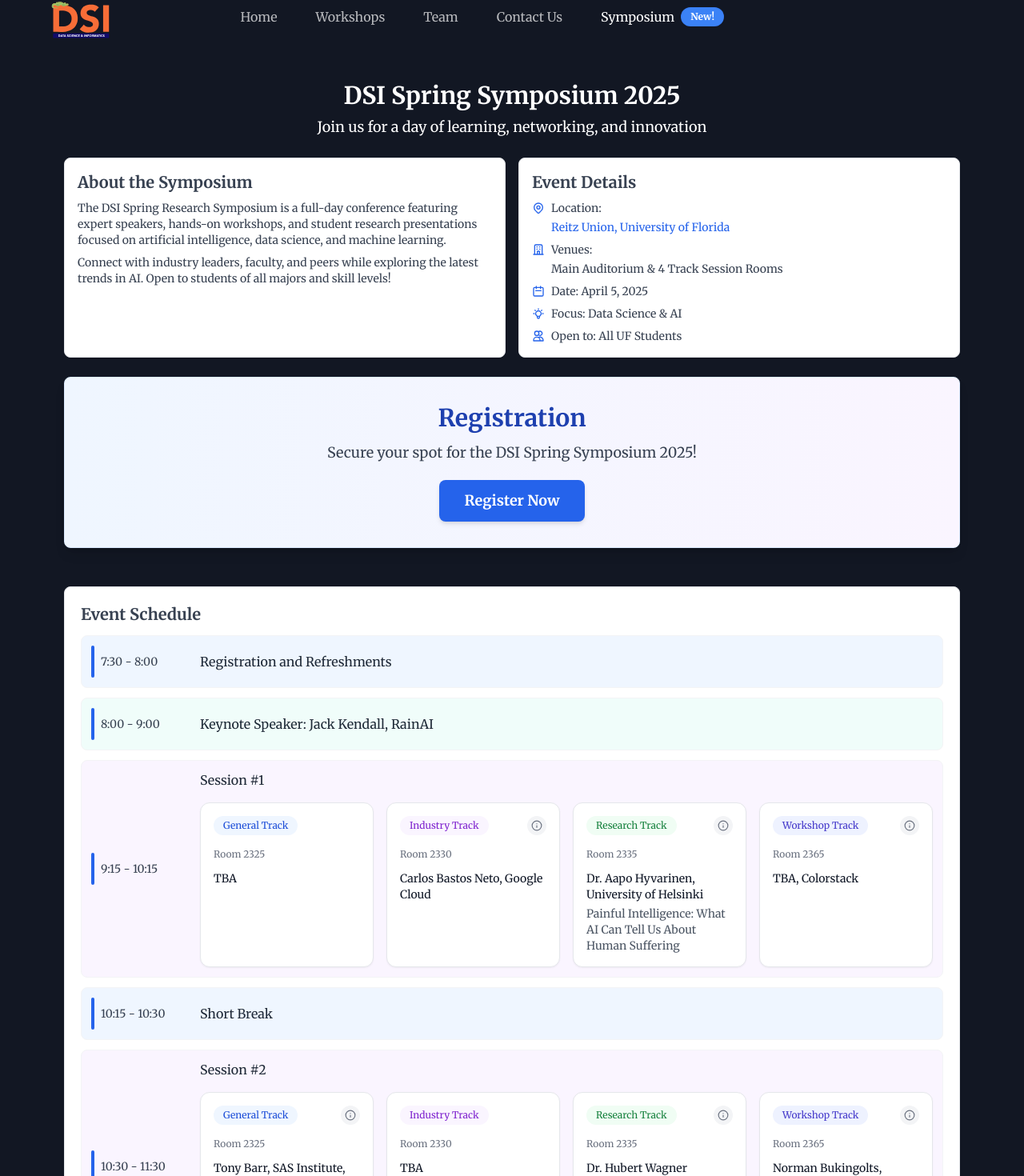
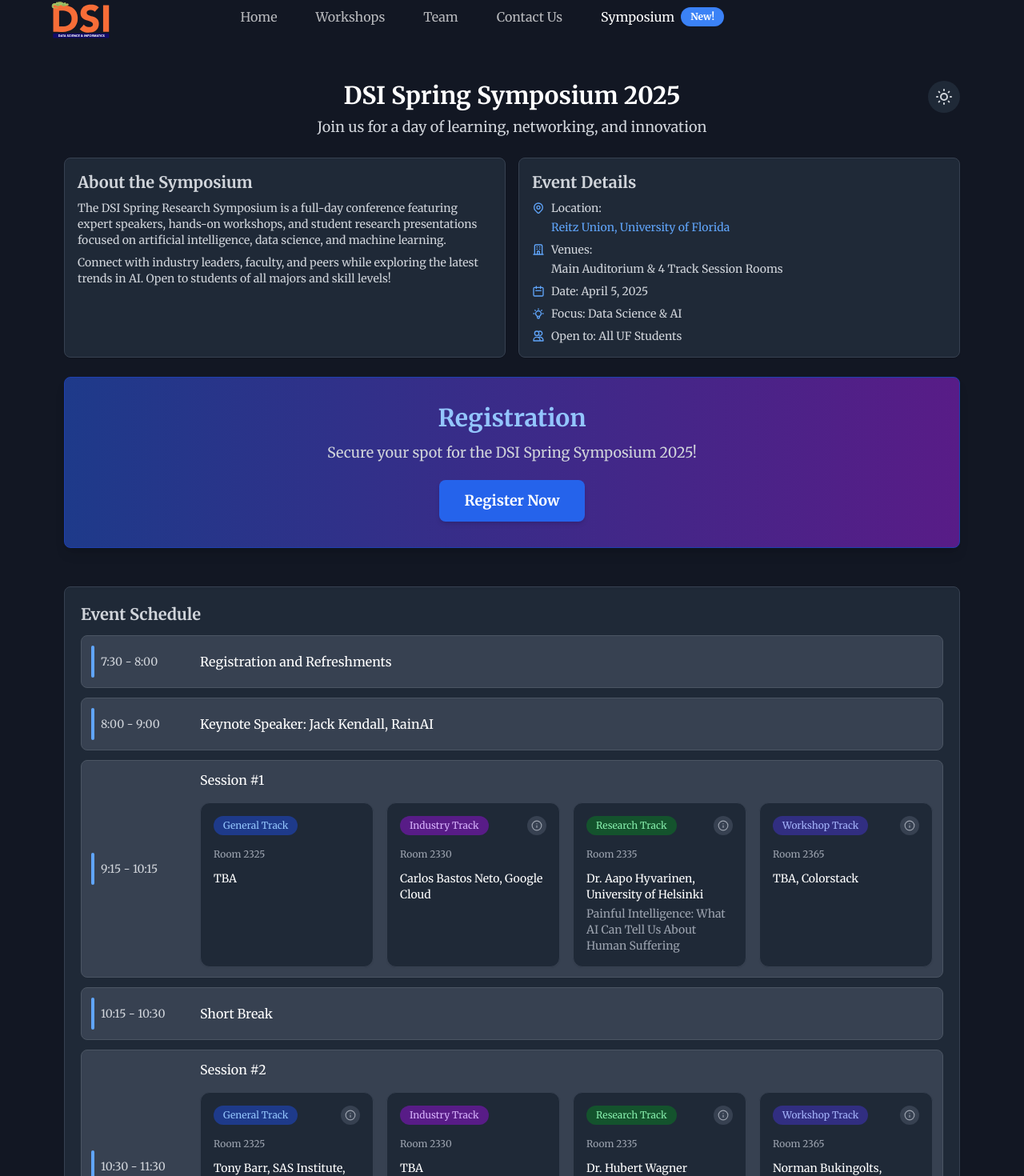
Before and after one commit to harryytsao/ufdsi.com, a Next.js app: page /symposium in a window 1280 px wide. Shown: the part 51-1521 px from the top of the page at 80% size. Built offline with nearby package versions, Linux system fonts and the light colour scheme.

Commit message:
dark/light mode toggle

```diff
--- a/src/components/Header/index.tsx
+++ b/src/components/Header/index.tsx
@@ -50,15 +50,14 @@ const Header = () => {
             <div className="w-60 max-w-full px-4 xl:mr-12">
               <Link
                 href="/"
-                className={`header-logo block w-full ${sticky ? "py-5 lg:py-2" : "py-8"
-                  } `}
+                className={`header-logo block w-full ${sticky ? "py-5 lg:py-2" : "py-8"}`}
               >
                 <Image
                   src="/images/logo/logo.svg"
                   alt="logo"
                   width={140}
                   height={30}
-                  className="hidden w-full dark:block"
+                  className="w-full block"
                 />
               </Link>
             </div>
--- a/src/components/symposium/index.tsx
+++ b/src/components/symposium/index.tsx
@@ -1,6 +1,7 @@
 'use client';
 
 import React, { useState } from 'react';
+import { useTheme } from 'next-themes';
 
 interface EventDetail {
   title: string;
@@ -17,6 +18,7 @@ const SymposiumSchedule = () => {
   const [selectedType, setSelectedType] = useState('all');
   const [modalOpen, setModalOpen] = useState(false);
   const [selectedEvent, setSelectedEvent] = useState(null);
+  const { theme, setTheme } = useTheme();
 
   const eventDetails: Record<string, EventDetail> = {
     "Norman Bukingolts, Association of Computing Machinery": {
@@ -229,21 +231,21 @@ const SymposiumSchedule = () => {
     const speakerDetails = eventDetails[speaker];
 
     return (
-      <div className="bg-white rounded-xl p-4 shadow-sm border border-gray-200 hover:shadow-md transition-all">
+      <div className="bg-white dark:bg-gray-800 rounded-xl p-4 shadow-sm border border-gray-200 dark:border-gray-700 hover:shadow-md transition-all">
         <div className="flex flex-col h-full">
           <div className="flex items-center justify-between mb-4">
             <span className={`inline-flex items-center rounded-full px-3 py-1 text-xs font-medium
-              ${type === 'general' ? 'bg-blue-50 text-blue-700' : ''}
-              ${type === 'industry' ? 'bg-purple-50 text-purple-700' : ''}
-              ${type === 'research' ? 'bg-green-50 text-green-700' : ''}
-              ${type === 'workshop' ? 'bg-indigo-50 text-indigo-700' : ''}
+              ${type === 'general' ? 'bg-blue-50 dark:bg-blue-900 text-blue-700 dark:text-blue-300' : ''}
+              ${type === 'industry' ? 'bg-purple-50 dark:bg-purple-900 text-purple-700 dark:text-purple-300' : ''}
+              ${type === 'research' ? 'bg-green-50 dark:bg-green-900 text-green-700 dark:text-green-300' : ''}
+              ${type === 'workshop' ? 'bg-indigo-50 dark:bg-indigo-900 text-indigo-700 dark:text-indigo-300' : ''}
             `}>
               {track}
             </span>
             {isClickable && (
               <button
                 onClick={() => onClick(speaker)}
-                className="inline-flex items-center justify-center rounded-full w-6 h-6 bg-gray-100 text-gray-500 hover:bg-gray-200"
+                className="inline-flex items-center justify-center rounded-full w-6 h-6 bg-gray-100 dark:bg-gray-700 text-gray-500 dark:text-gray-400 hover:bg-gray-200 dark:hover:bg-gray-600"
                 aria-label="View details"
               >
                 <svg xmlns="http://www.w3.org/2000/svg" width="14" height="14" viewBox="0 0 24 24" fill="none" stroke="currentColor" strokeWidth="2" strokeLinecap="round" strokeLinejoin="round">
@@ -255,14 +257,14 @@ const SymposiumSchedule = () => {
             )}
           </div>
 
-          <div className="text-xs font-medium text-gray-500 mb-3">{room}</div>
+          <div className="text-xs font-medium text-gray-500 dark:text-gray-400 mb-3">{room}</div>
 
           <div className="flex-grow">
             {/* Speaker name and title */}
             <div>
-              <h3 className="text-sm font-medium text-gray-900 leading-5 mb-1">{speaker}</h3>
+              <h3 className="text-sm font-medium text-gray-900 dark:text-white leading-5 mb-1">{speaker}</h3>
               {isClickable && speakerDetails?.title && (
-                <div className="text-sm text-gray-600 leading-5">
+                <div className="text-sm text-gray-600 dark:text-gray-400 leading-5">
                   {speakerDetails.title}
                 </div>
               )}
@@ -275,44 +277,59 @@ const SymposiumSchedule = () => {
 
   return (
     <div className="max-w-6xl mx-auto px-4 pt-24 sm:pt-28 pb-8">
-      <div className="mb-6 text-center">
-        <h1 className="text-2xl sm:text-3xl font-bold mb-2 mt-10">DSI Spring Symposium 2025</h1>
-        <p className="text-base sm:text-lg mb-4">Join us for a day of learning, networking, and innovation</p>
+      <div className="mb-6 text-center relative">
+        <button
+          onClick={() => setTheme(theme === 'dark' ? 'light' : 'dark')}
+          className="absolute right-0 top-0 p-2 rounded-full bg-gray-100 dark:bg-gray-800 text-gray-700 dark:text-gray-300 hover:bg-gray-200 dark:hover:bg-gray-700 transition-colors"
+          aria-label="Toggle dark mode"
+        >
+          {theme === 'dark' ? (
+            <svg xmlns="http://www.w3.org/2000/svg" className="h-6 w-6" fill="none" viewBox="0 0 24 24" stroke="currentColor">
+              <path strokeLinecap="round" strokeLinejoin="round" strokeWidth={2} d="M12 3v1m0 16v1m9-9h-1M4 12H3m15.364 6.364l-.707-.707M6.343 6.343l-.707-.707m12.728 0l-.707.707M6.343 17.657l-.707.707M16 12a4 4 0 11-8 0 4 4 0 018 0z" />
+            </svg>
+          ) : (
+            <svg xmlns="http://www.w3.org/2000/svg" className="h-6 w-6" fill="none" viewBox="0 0 24 24" stroke="currentColor">
+              <path strokeLinecap="round" strokeLinejoin="round" strokeWidth={2} d="M20.354 15.354A9 9 0 018.646 3.646 9.003 9.003 0 0012 21a9.003 9.003 0 008.354-5.646z" />
+            </svg>
+          )}
+        </button>
+        <h1 className="text-2xl sm:text-3xl font-bold mb-2 mt-10 text-gray-900 dark:text-white">DSI Spring Symposium 2025</h1>
+        <p className="text-base sm:text-lg mb-4 text-gray-700 dark:text-gray-300">Join us for a day of learning, networking, and innovation</p>
       </div>
 
       <div className="grid md:grid-cols-2 gap-4 mb-6">
-        <div className="border rounded-lg shadow-sm bg-white p-3 sm:p-4">
-          <h2 className="text-lg sm:text-xl text-gray-700 font-semibold mb-2">About the Symposium</h2>
-          <p className="text-sm text-gray-700 mb-2">
+        <div className="border rounded-lg shadow-sm bg-white dark:bg-gray-800 p-3 sm:p-4 border-gray-200 dark:border-gray-700">
+          <h2 className="text-lg sm:text-xl text-gray-700 dark:text-gray-300 font-semibold mb-2">About the Symposium</h2>
+          <p className="text-sm text-gray-700 dark:text-gray-300 mb-2">
             The DSI Spring Research Symposium is a full-day conference featuring expert speakers,
             hands-on workshops, and student research presentations focused on artificial intelligence,
             data science, and machine learning.
           </p>
-          <p className="text-sm text-gray-700">
+          <p className="text-sm text-gray-700 dark:text-gray-300">
             Connect with industry leaders, faculty, and peers while exploring the latest trends in AI.
             Open to students of all majors and skill levels!
           </p>
         </div>
 
-        <div className="border rounded-lg shadow-sm bg-white p-3 sm:p-4">
-          <h2 className="text-lg sm:text-xl text-gray-700 font-semibold mb-2">Event Details</h2>
-          <div className="space-y-2 text-sm text-gray-700">
+        <div className="border rounded-lg shadow-sm bg-white dark:bg-gray-800 p-3 sm:p-4 border-gray-200 dark:border-gray-700">
+          <h2 className="text-lg sm:text-xl text-gray-700 dark:text-gray-300 font-semibold mb-2">Event Details</h2>
+          <div className="space-y-2 text-sm text-gray-700 dark:text-gray-300">
             <div>
               <div className="flex items-center gap-2 mb-1">
-                <svg className="w-4 h-4 text-blue-600" fill="none" stroke="currentColor" viewBox="0 0 24 24">
+                <svg className="w-4 h-4 text-blue-600 dark:text-blue-400" fill="none" stroke="currentColor" viewBox="0 0 24 24">
                   <path strokeLinecap="round" strokeLinejoin="round" strokeWidth="2" d="M17.657 16.657L13.414 20.9a1.998 1.998 0 01-2.827 0l-4.244-4.243a8 8 0 1111.314 0z" />
                   <path strokeLinecap="round" strokeLinejoin="round" strokeWidth="2" d="M15 11a3 3 0 11-6 0 3 3 0 016 0z" />
                 </svg>
                 <p>Location:</p>
               </div>
               <a href="https://maps.app.goo.gl/qfhEnip1UEGpFeTj9" target="_blank" rel="noopener noreferrer"
-                className="ml-6 text-blue-600 hover:text-blue-800 hover:underline">
+                className="ml-6 text-blue-600 dark:text-blue-400 hover:text-blue-800 dark:hover:text-blue-300 hover:underline">
                 Reitz Union, University of Florida
               </a>
             </div>
             <div>
               <div className="flex items-center gap-2 mb-1">
-                <svg className="w-4 h-4 text-blue-600" fill="none" stroke="currentColor" viewBox="0 0 24 24">
+                <svg className="w-4 h-4 text-blue-600 dark:text-blue-400" fill="none" stroke="currentColor" viewBox="0 0 24 24">
                   <path strokeLinecap="round" strokeLinejoin="round" strokeWidth="2" d="M19 21V5a2 2 0 00-2-2H7a2 2 0 00-2 2v16m14 0h2m-2 0h-5m-9 0H3m2 0h5M9 7h1m-1 4h1m4-4h1m-1 4h1m-5 10v-5a1 1 0 011-1h2a1 1 0 011 1v5m-4 0h4" />
                 </svg>
                 <p>Venues:</p>
@@ -320,19 +337,19 @@ const SymposiumSchedule = () => {
               <p className="ml-6">Main Auditorium & 4 Track Session Rooms</p>
             </div>
             <div className="flex items-center gap-2">
-              <svg className="w-4 h-4 text-blue-600" fill="none" stroke="currentColor" viewBox="0 0 24 24">
+              <svg className="w-4 h-4 text-blue-600 dark:text-blue-400" fill="none" stroke="currentColor" viewBox="0 0 24 24">
                 <path strokeLinecap="round" strokeLinejoin="round" strokeWidth="2" d="M8 7V3m8 4V3m-9 8h10M5 21h14a2 2 0 002-2V7a2 2 0 00-2-2H5a2 2 0 00-2 2v12a2 2 0 002 2z" />
               </svg>
               <p>Date: April 5, 2025</p>
             </div>
             <div className="flex items-center gap-2">
-              <svg className="w-4 h-4 text-blue-600" fill="none" stroke="currentColor" viewBox="0 0 24 24">
+              <svg className="w-4 h-4 text-blue-600 dark:text-blue-400" fill="none" stroke="currentColor" viewBox="0 0 24 24">
                 <path strokeLinecap="round" strokeLinejoin="round" strokeWidth="2" d="M9.663 17h4.673M12 3v1m6.364 1.636l-.707.707M21 12h-1M4 12H3m3.343-5.657l-.707-.707m2.828 9.9a5 5 0 117.072 0l-.548.547A3.374 3.374 0 0014 18.469V19a2 2 0 11-4 0v-.531c0-.895-.356-1.754-.988-2.386l-.548-.547z" />
               </svg>
               <p>Focus: Data Science & AI</p>
             </div>
             <div className="flex items-center gap-2">
-              <svg className="w-4 h-4 text-blue-600" fill="none" stroke="currentColor" viewBox="0 0 24 24">
+              <svg className="w-4 h-4 text-blue-600 dark:text-blue-400" fill="none" stroke="currentColor" viewBox="0 0 24 24">
                 <path strokeLinecap="round" strokeLinejoin="round" strokeWidth="2" d="M12 4.354a4 4 0 110 5.292M15 21H3v-1a6 6 0 0112 0v1zm0 0h6v-1a6 6 0 00-9-5.197M13 7a4 4 0 11-8 0 4 4 0 018 0z" />
               </svg>
               <p>Open to: All UF Students</p>
@@ -341,9 +358,9 @@ const SymposiumSchedule = () => {
         </div>
       </div>
 
-      <div className="text-center bg-gradient-to-r from-blue-50 to-purple-50 rounded-lg p-8 border border-blue-100 shadow-lg mb-12">
-        <h2 className="text-2xl sm:text-3xl font-bold mb-3 text-blue-800">Registration</h2>
-        <p className="text-base sm:text-lg text-gray-700 mb-5">Secure your spot for the DSI Spring Symposium 2025!</p>
+      <div className="text-center bg-gradient-to-r from-blue-50 to-purple-50 dark:from-blue-900 dark:to-purple-900 rounded-lg p-8 border border-blue-100 dark:border-blue-800 shadow-lg mb-12">
+        <h2 className="text-2xl sm:text-3xl font-bold mb-3 text-blue-800 dark:text-blue-300">Registration</h2>
+        <p className="text-base sm:text-lg text-gray-700 dark:text-gray-300 mb-5">Secure your spot for the DSI Spring Symposium 2025!</p>
         <a href="https://forms.gle/FkXfWQy7mE6dpYDF7" target="_blank" rel="noopener noreferrer">
           <button className="bg-blue-600 text-white px-8 py-3 rounded-lg hover:bg-blue-700 transition-colors text-lg font-semibold shadow-md hover:shadow-lg transform hover:-translate-y-0.5 transition-all duration-200">
             Register Now
@@ -351,19 +368,19 @@ const SymposiumSchedule = () => {
         </a>
       </div>
 
-      <div className="border rounded-lg shadow-sm bg-white mb-6">
+      <div className="border rounded-lg shadow-sm bg-white dark:bg-gray-800 mb-6 border-gray-200 dark:border-gray-700">
         <div className="p-3 sm:p-5">
-          <h2 className="text-lg sm:text-xl text-gray-700 font-semibold mb-3">Event Schedule</h2>
+          <h2 className="text-lg sm:text-xl text-gray-700 dark:text-gray-300 font-semibold mb-3">Event Schedule</h2>
           <div className="grid grid-cols-1 gap-3">
             {schedule.map((item, index) => (
-              <div key={index} className={`${item.color} rounded-lg p-3 transition-all duration-200 hover:shadow-md border border-gray-100`}>
+              <div key={index} className={`${item.color} dark:bg-gray-700 rounded-lg p-3 transition-all duration-200 hover:shadow-md border border-gray-100 dark:border-gray-600`}>
                 <div className="flex flex-col sm:flex-row sm:items-center gap-2">
                   <div className="flex items-center gap-2 sm:w-32 shrink-0">
-                    <div className="h-10 w-1 bg-blue-600 rounded-full hidden sm:block" />
-                    <span className="font-medium text-gray-700 text-sm">{item.time}</span>
+                    <div className="h-10 w-1 bg-blue-600 dark:bg-blue-400 rounded-full hidden sm:block" />
+                    <span className="font-medium text-gray-700 dark:text-gray-300 text-sm">{item.time}</span>
                   </div>
                   <div className="flex-1">
-                    <span className="font-medium text-gray-800">{item.event}</span>
+                    <span className="font-medium text-gray-800 dark:text-white">{item.event}</span>
                     {item.tracks && (
                       <div className="mt-4 grid grid-cols-1 sm:grid-cols-4 gap-4">
                         <TrackCard
@@ -404,10 +421,22 @@ const SymposiumSchedule = () => {
         </div>
       </div>
 
-      <h2 className="text-2xl sm:text-3xl font-bold mb-3 text-white text-center">Collaborators</h2>
+      <h2 className="text-2xl sm:text-3xl font-bold mb-3 text-gray-900 dark:text-white text-center">Collaborators</h2>
 
-      <div className="border rounded-lg shadow-sm bg-white p-3 sm:p-4 mb-6">
-        <h2 className="text-lg sm:text-xl text-gray-700 font-semibold">Speakers From</h2>
+      <div className="grid grid-cols-1 md:grid-cols-3 gap-6 mb-12">
+        <div className="text-center">
+          <h3 className="text-lg sm:text-xl text-gray-700 dark:text-gray-300 font-semibold mb-2">Speakers From</h3>
+        </div>
+        <div className="text-center">
+          <h3 className="text-lg sm:text-xl text-gray-700 dark:text-gray-300 font-semibold mb-2">Workshops From</h3>
+        </div>
+        <div className="text-center">
+          <h3 className="text-lg sm:text-xl text-gray-700 dark:text-gray-300 font-semibold mb-2">Student Organizations</h3>
+        </div>
+      </div>
+
+      <div className="grid grid-cols-1 md:grid-cols-3 gap-6 mb-12">
+        <div className="border rounded-lg shadow-sm bg-white dark:bg-gray-800 p-3 sm:p-4 border-gray-200 dark:border-gray-700">
           <img
             src="/images/symposium-collaborators/speaker-affiliations.png"
             alt="Speaker Affiliations"
@@ -415,8 +444,7 @@ const SymposiumSchedule = () => {
           />
         </div>
 
-      <div className="border rounded-lg shadow-sm bg-white p-3 sm:p-4 mb-6">
-        <h2 className="text-lg sm:text-xl text-gray-700 font-semibold">Workshops From</h2>
+        <div className="border rounded-lg shadow-sm bg-white dark:bg-gray-800 p-3 sm:p-4 border-gray-200 dark:border-gray-700">
           <img
             src="/images/symposium-collaborators/workshop-orgs.png"
             alt="Workshop Organizations"
@@ -424,29 +452,30 @@ const SymposiumSchedule = () => {
           />
         </div>
 
-      <div className="border rounded-lg shadow-sm bg-white p-3 sm:p-4">
-        <h2 className="text-lg sm:text-xl text-gray-700 font-semibold">Other Collaborating Student Organizations</h2>
+        <div className="border rounded-lg shadow-sm bg-white dark:bg-gray-800 p-3 sm:p-4 border-gray-200 dark:border-gray-700">
           <img
             src="/images/symposium-collaborators/other-student-orgs.png"
             alt="Other Collaborating Student Organizations"
             className="w-full h-auto rounded-lg"
           />
         </div>
+      </div>
 
       {modalOpen && selectedEvent && (
         <div className="fixed inset-0 bg-black bg-opacity-50 flex items-center justify-center z-50 p-4">
-          <div className="bg-white rounded-lg max-w-2xl w-full max-h-[90vh] overflow-y-auto">
+          <div className="bg-white dark:bg-gray-800 rounded-lg max-w-2xl w-full max-h-[90vh] overflow-y-auto">
             <div className="p-6">
               <div className="flex justify-between items-start mb-4">
                 <div>
-                  <h3 className="text-xl font-bold text-gray-900">{selectedEvent.title}</h3>
-                  <p className="text-sm text-gray-600 mt-1">
+                  <h3 className="text-xl font-bold text-gray-900 dark:text-white">{selectedEvent.title}</h3>
+                  <p className="text-sm text-gray-600 dark:text-gray-400 mt-1">
                     {selectedEvent.time} • {selectedEvent.room}
                   </p>
                 </div>
                 <button
                   onClick={closeModal}
-                  className="text-gray-400 hover:text-gray-500 focus:outline-none"
+                  className="text-gray-400 dark:text-gray-500 hover:text-gray-500 dark:hover:text-gray-400 focus:outline-none"
+                  aria-label="Close modal"
                 >
                   <svg className="h-6 w-6" fill="none" viewBox="0 0 24 24" stroke="currentColor">
                     <path strokeLinecap="round" strokeLinejoin="round" strokeWidth="2" d="M6 18L18 6M6 6l12 12" />
@@ -462,7 +491,7 @@ const SymposiumSchedule = () => {
                       <img
                         src={selectedEvent.speaker_img}
                         alt="Speaker"
-                        className="w-16 h-16 rounded-full object-cover border border-gray-200"
+                        className="w-16 h-16 rounded-full object-cover border border-gray-200 dark:border-gray-700"
                       />
                     </div>
                   )}
@@ -487,8 +516,8 @@ const SymposiumSchedule = () => {
                 </div>
               )}
 
-              <div className="prose max-w-none">
-                <p className="text-gray-700 whitespace-pre-line">{selectedEvent.description}</p>
+              <div className="prose max-w-none dark:prose-invert">
+                <p className="text-gray-700 dark:text-gray-300 whitespace-pre-line">{selectedEvent.description}</p>
               </div>
               <div className="mt-6 flex justify-end">
                 <button
@@ -502,8 +531,7 @@ const SymposiumSchedule = () => {
           </div>
         </div>
       )}
-
-    </div >
+    </div>
   );
 };
 
```
Lines whose indentation alone changed are shown as unchanged.
